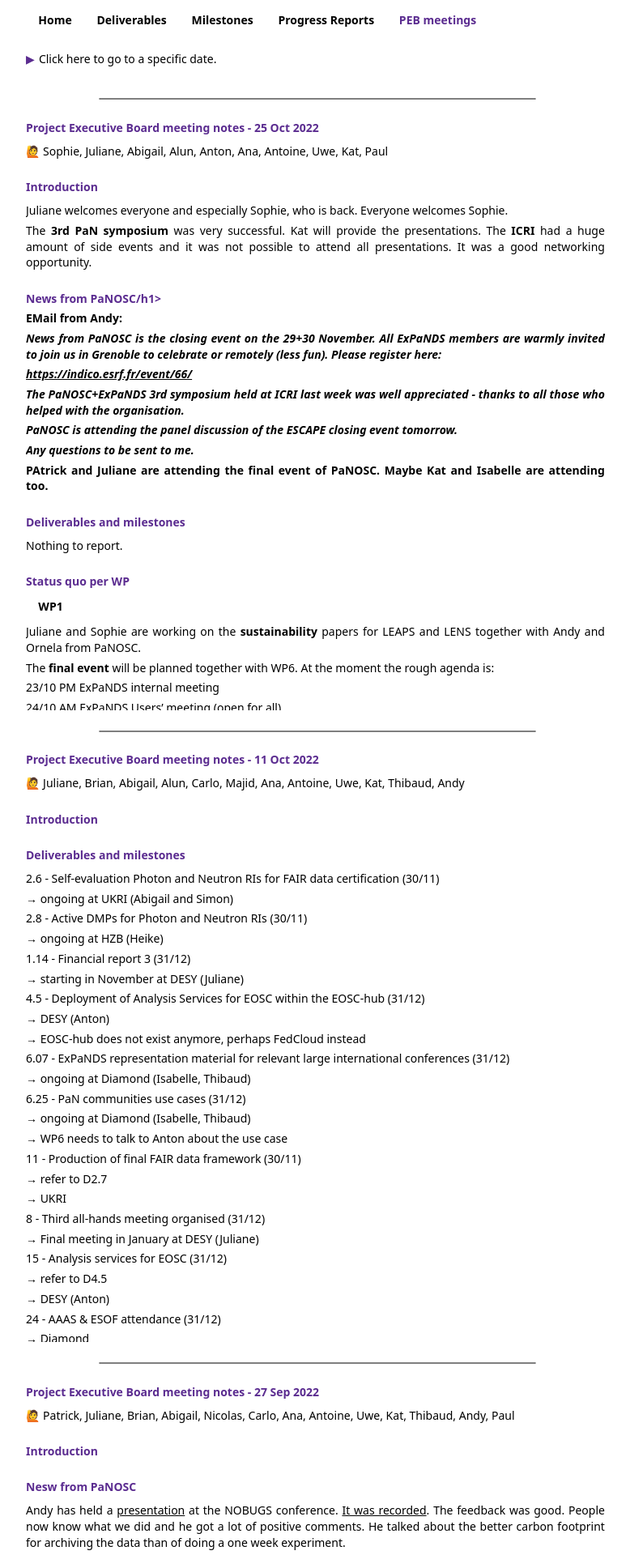
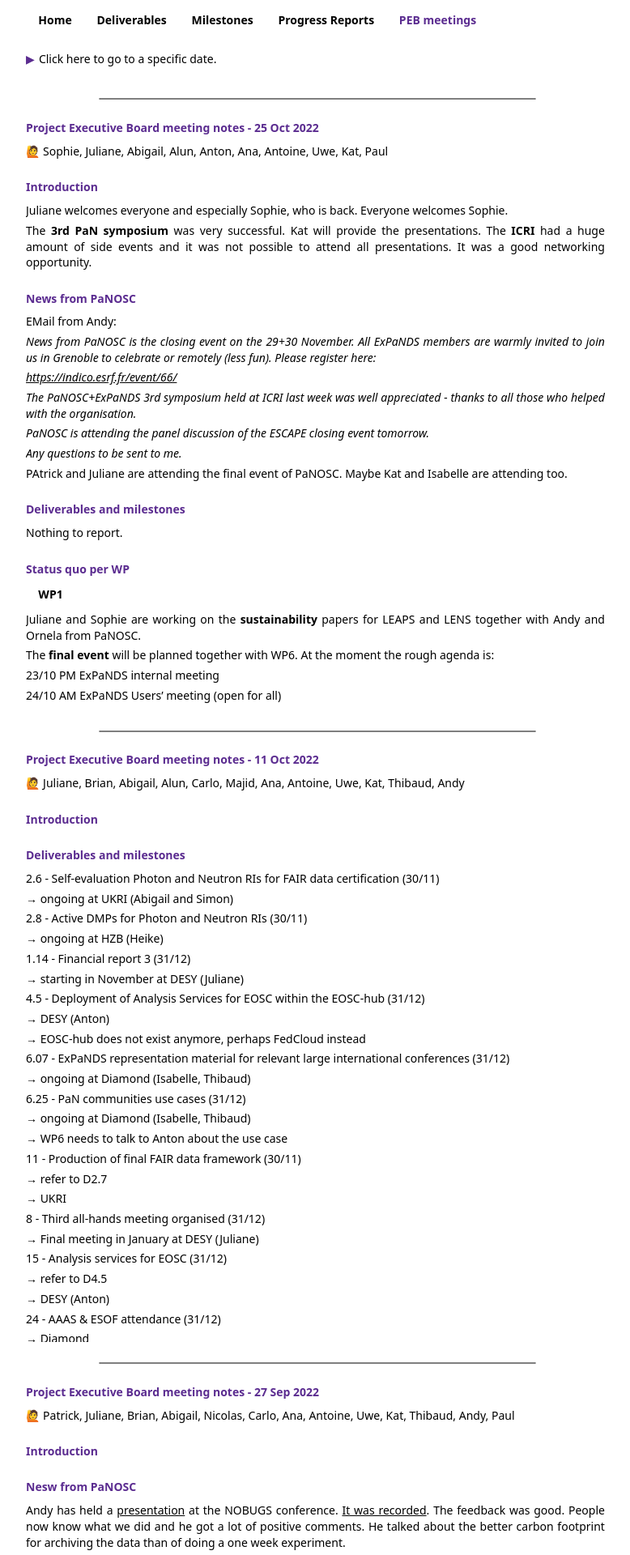
Before and after one commit to ExPaNDS-eu/WP1-reporting, a Jekyll site: the page built from pebs.html, in a window 1280 px wide. Shown: the top 1920 px of the page at 81% size, without its empty margins (248-1026 px from the left). Built offline with Jekyll 4.4.1, drawn with Linux system fonts in a browser that asks for light colours.

```diff
--- a/_pebs/2022-10-25-notes.html
+++ b/_pebs/2022-10-25-notes.html
@@ -3,7 +3,7 @@ attendees: "Sophie, Juliane, Abigail, Alun, Anton, Ana, Antoine, Uwe, Kat, Paul"
 intro: "
 <p>Juliane welcomes everyone and especially Sophie, who is back. Everyone welcomes Sophie.
 <p>The <b>3rd PaN symposium</b> was very successful. Kat will provide the presentations. The <b>ICRI</b> had a huge amount of side events and it was not possible to attend all presentations. It was a good networking opportunity.
-<h1>News from PaNOSC/h1>
+<h1>News from PaNOSC</h1>
 <p>EMail from Andy:
 <p><i>News from PaNOSC is the closing event on the 29+30 November. All ExPaNDS members are warmly invited to join us in Grenoble to celebrate or remotely (less fun). Please register here:
 <p><a href='https://indico.esrf.fr/event/66/'>https://indico.esrf.fr/event/66/</a>
```
